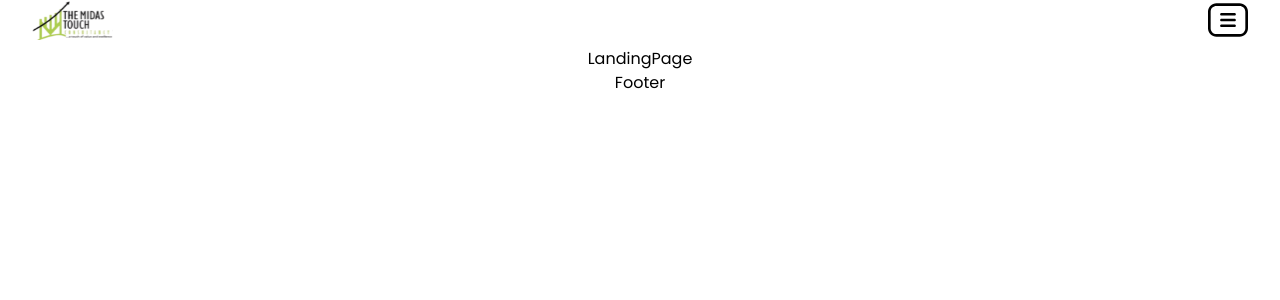
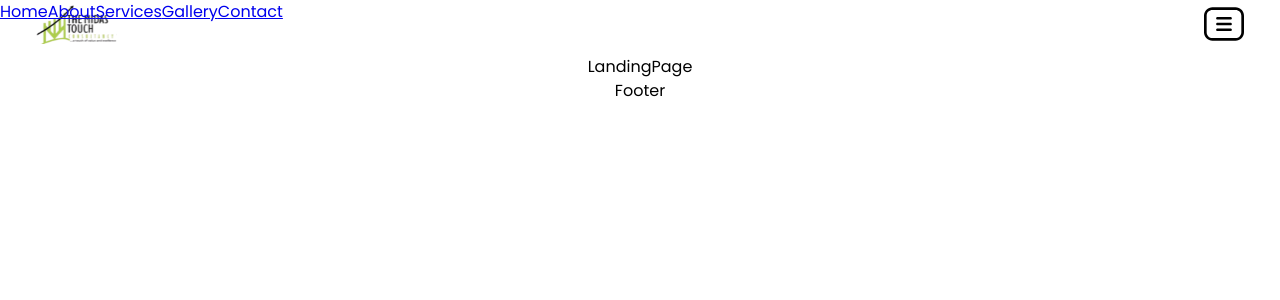
Before and after one commit to emmanuel4365/midas-touch-new, a React app in the folder frontend/: page / in a window 1280 px wide. Shown: the top 300 px of the page. Built offline with nearby package versions, Linux system fonts and the light colour scheme; the HTML template or start-up script is replaced by a standard one.

Commit message:
added anchorproperty to sidebar

```diff
--- a/frontend/src/index.css
+++ b/frontend/src/index.css
@@ -161,4 +161,5 @@ body {
   display: flex;
   flex-direction: column;
   align-items: center;
+  anchor-name: --root-container;
 }
--- a/frontend/src/wrappers/HeaderWrapper.tsx
+++ b/frontend/src/wrappers/HeaderWrapper.tsx
@@ -34,17 +34,27 @@ export const HeaderWrapper = styled.header`
     }
 
     .display-sidebar {
-        display: none;
+        display: block;
+    }
+
+    .sidebar-nav {
+        position-anchor: --root-container;
+        position: fixed;
+        left: anchor(left);
+        top: anchor(top);
+
     }
 
     .header-logonav {
         width: 95%;
         display: flex;
         justify-content: space-between;
+        padding: var(--padding-sm);
 
     }
 
     /* .sidebar-nav-container {
         margin-left: auto;
     } */
+
 `;
```
